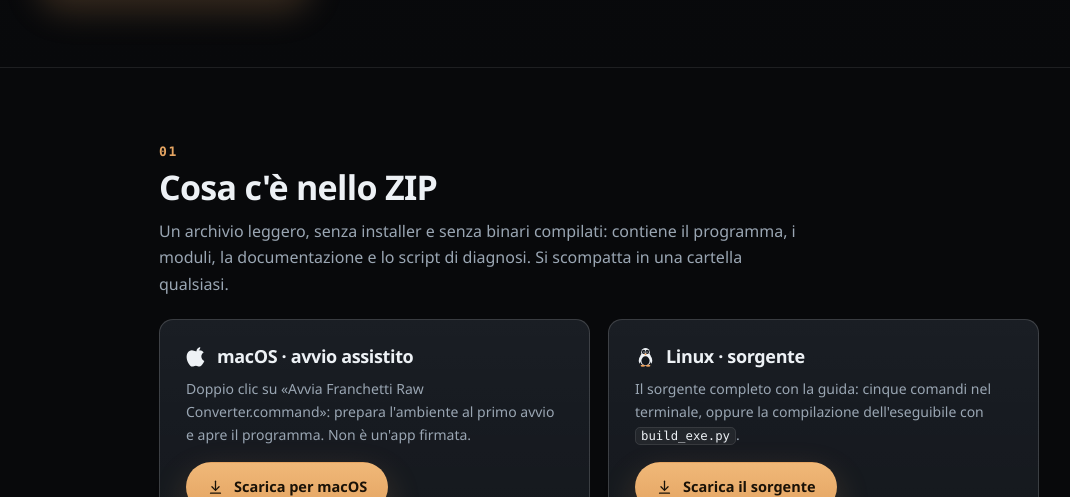
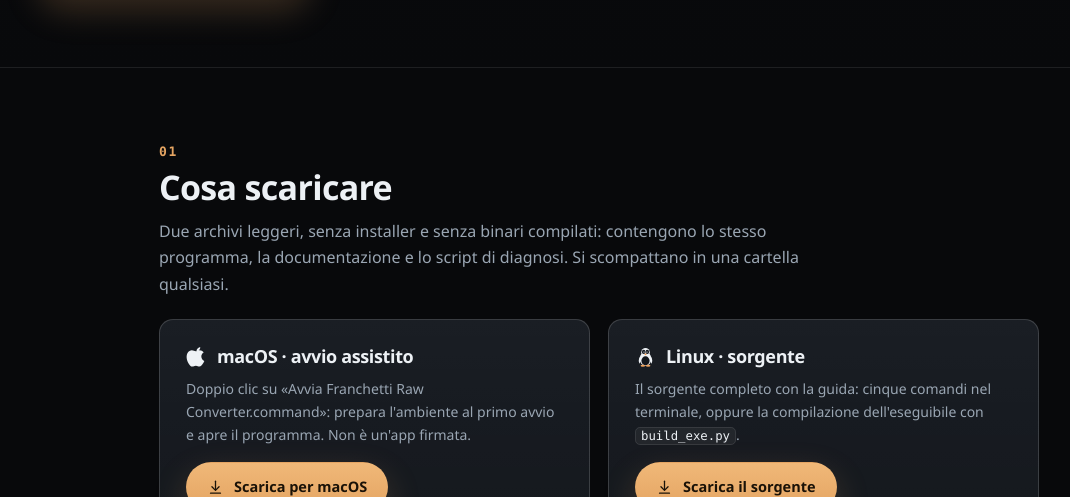
Before and after one commit to FranchettiBiagio/franchetti-raw-converter-site, a plain HTML site: page linux.html in a window 1280 px wide. Shown: the part 689-1186 px from the top of the page, without its empty margins (41-1111 px from the left). Drawn offline with Linux system fonts and the light colour scheme.

Commit message:
Sito: testi dei due pacchetti Linux e macOS
- sezione 01 della guida ora parla di due archivi, non di uno

- passo 1 aggiornato: macOS con avvio automatico, Linux con il sorgente

```diff
--- a/linux.html
+++ b/linux.html
@@ -88,8 +88,8 @@
 
       <!-- ===================== COSA SCARICHI ===================== -->
       <section id="contenuto">
-        <h2><span class="num">01</span>Cosa c'è nello ZIP</h2>
-        <p class="lead">Un archivio leggero, senza installer e senza binari compilati: contiene il programma, i moduli, la documentazione e lo script di diagnosi. Si scompatta in una cartella qualsiasi.</p>
+        <h2><span class="num">01</span>Cosa scaricare</h2>
+        <p class="lead">Due archivi leggeri, senza installer e senza binari compilati: contengono lo stesso programma, la documentazione e lo script di diagnosi. Si scompattano in una cartella qualsiasi.</p>
 
         <div class="lx-downloads">
           <div class="lx-download">
```
Also changed, not shown: index.html (+1 -1 lines).
